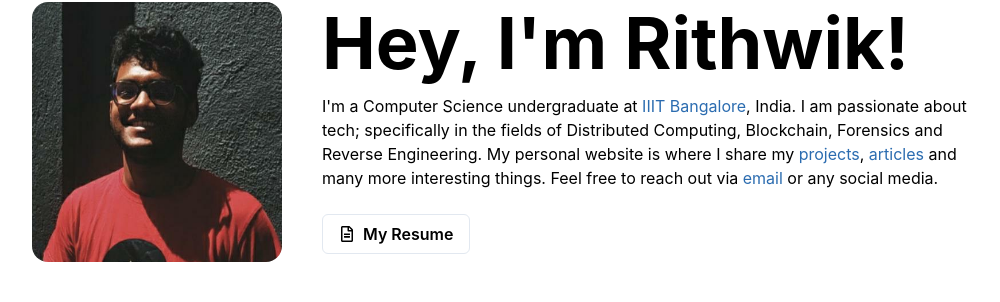
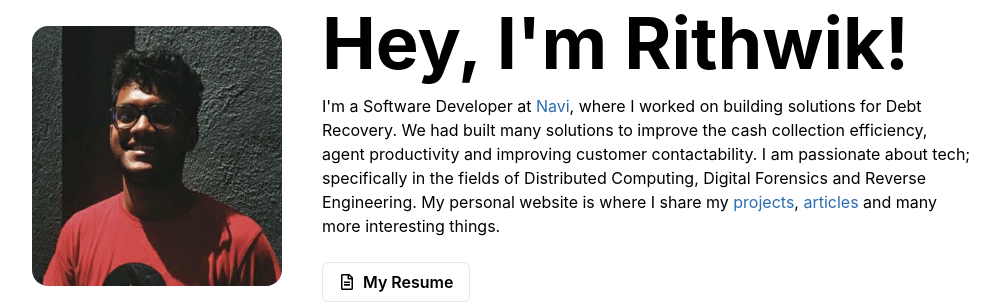
Before and after one commit to rtwksai/portfolio, a Next.js app: page / in a window 1280 px wide. Shown: the part 232-534 px from the top of the page, without its empty margins (138-1138 px from the left). Built offline with nearby package versions, Linux system fonts and the light colour scheme.

Commit message:
Update index.js

```diff
--- a/pages/index.js
+++ b/pages/index.js
@@ -82,11 +82,11 @@ export default function Home() {
                             fontSize='l'
                             mt={2}
                         >
-                            I&apos;m a Computer Science undergraduate at {' '}
-                            <ChakraLink href="https://www.iiitb.ac.in" target="_blank" color={linkColor[colorMode]}>IIIT Bangalore
+                            I&apos;m a Software Developer at {' '}
+                            <ChakraLink href="https://navi.com" target="_blank" color={linkColor[colorMode]}>Navi
                             </ChakraLink>
-                            , India. I am passionate
-                            about tech; specifically in the fields of Distributed Computing, Blockchain, Forensics and Reverse Engineering.
+                            , where I worked on building solutions for Debt Recovery. We had built many solutions to improve the cash collection efficiency, agent productivity and improving customer contactability. I am passionate
+                            about tech; specifically in the fields of Distributed Computing, Digital Forensics and Reverse Engineering.
                             My personal website is where I share my {' '}
                             <ChakraLink href="/projects" color={linkColor[colorMode]}>
                                 projects
@@ -95,11 +95,6 @@ export default function Home() {
                                 articles
                             </ChakraLink>{' '}
                             and many more interesting things.
-                            Feel free to reach out via {' '}
-                            <ChakraLink href="mailto:sai.rithwik@iiitb.ac.in" color={linkColor[colorMode]}>
-                                email
-                            </ChakraLink>{' '}
-                            or any social media.
                         </chakra.p>
                         <br/>
                         <Flex justify={["center", "center", "left"]} width="100%">
```
